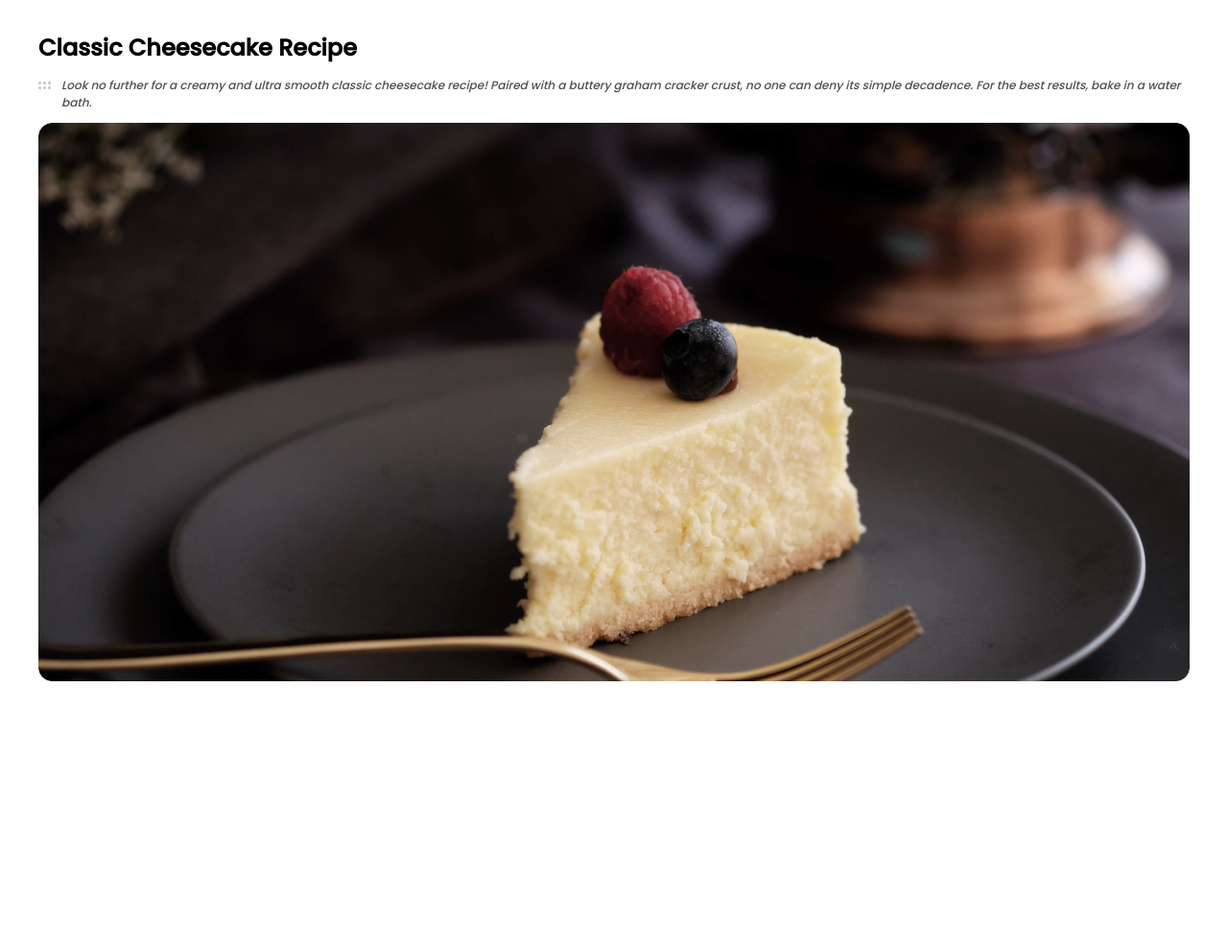
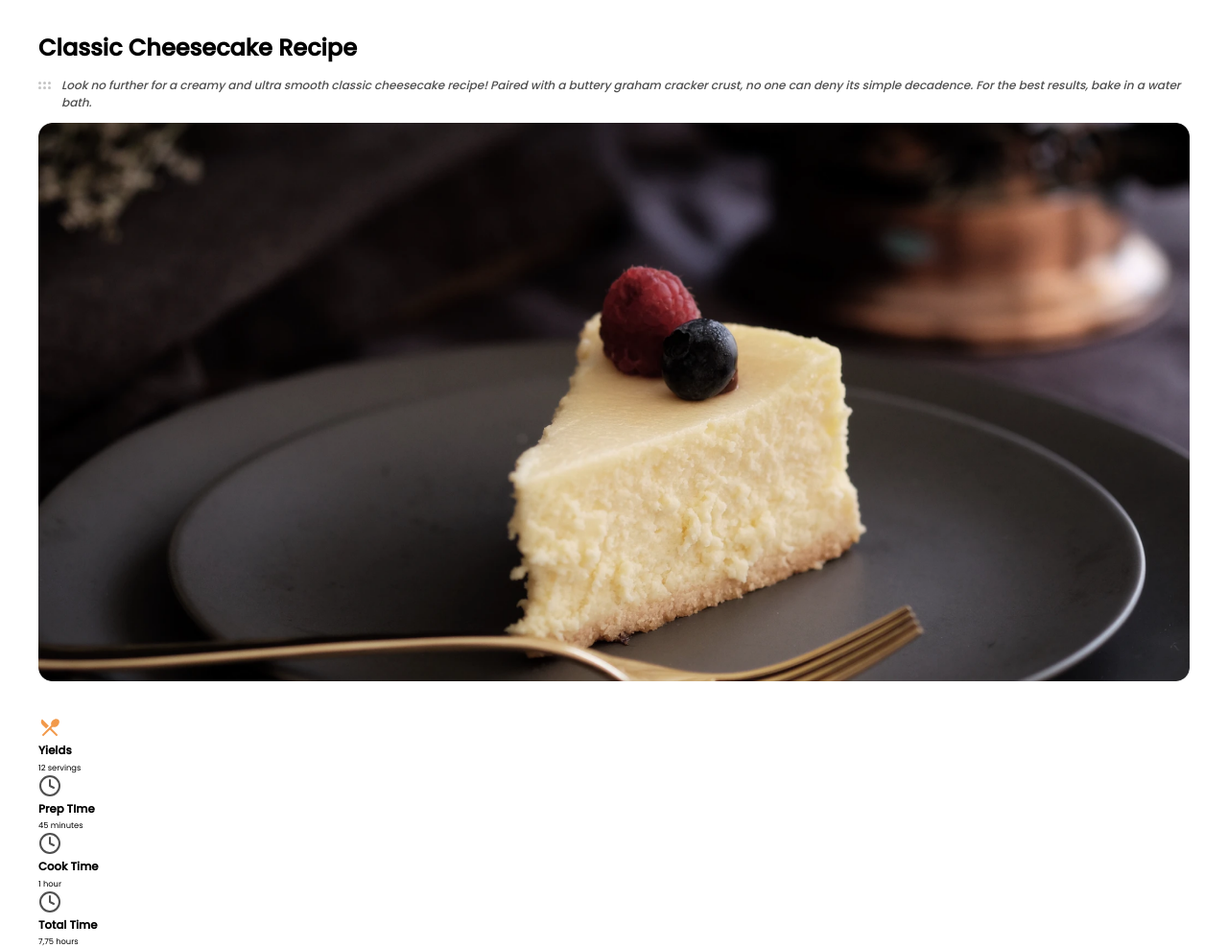
Before and after one commit to dcuevasdev/recipe-page, a plain HTML site: page index.html in a window 1280 px wide. Shown: the whole page at 96% size. Before the commit the page ends 800 px from the top, so only its background shows below. Drawn offline with Linux system fonts and the light colour scheme.

Commit message:
Estructura HTML para la sección time

```diff
--- a/index.html
+++ b/index.html
@@ -30,6 +30,120 @@
         </div>
         <img src="./assets/photo1.png" alt="pudin de vainilla sobre un plato" />
       </section>
+      <section class="time">
+        <div class="time__servings">
+          <div class="time__servings-logo">
+            <svg
+              width="24"
+              height="24"
+              viewBox="0 0 24 24"
+              fill="none"
+              xmlns="http://www.w3.org/2000/svg"
+            >
+              <path
+                d="M8.1 13.34L3.91 9.16C3.16085 8.40869 2.74016 7.39099 2.74016 6.33C2.74016 5.26901 3.16085 4.25131 3.91 3.5L10.93 10.5L8.1 13.34ZM14.88 11.53L13.41 13L20.29 19.88L18.88 21.29L12 14.41L5.12 21.29L3.71 19.88L13.47 10.12C12.76 8.59 13.26 6.44 14.85 4.85C16.76 2.93 19.5 2.57 20.96 4.03C22.43 5.5 22.07 8.24 20.15 10.15C18.56 11.74 16.41 12.24 14.88 11.53V11.53Z"
+                fill="#F2994A"
+              />
+            </svg>
+          </div>
+          <div class="time__servings-item">
+            <h3>Yields</h3>
+            <small>12 servings</small>
+          </div>
+        </div>
+        <div class="time__cook">
+          <div class="time__item">
+            <div class="time__item-logo">
+              <svg
+                width="24"
+                height="24"
+                viewBox="0 0 24 24"
+                fill="none"
+                xmlns="http://www.w3.org/2000/svg"
+              >
+                <path
+                  d="M12 22C17.5228 22 22 17.5228 22 12C22 6.47715 17.5228 2 12 2C6.47715 2 2 6.47715 2 12C2 17.5228 6.47715 22 12 22Z"
+                  stroke="#4F4F4F"
+                  stroke-width="2"
+                  stroke-linecap="round"
+                  stroke-linejoin="round"
+                />
+                <path
+                  d="M12 6V12L16 14"
+                  stroke="#4F4F4F"
+                  stroke-width="2"
+                  stroke-linecap="round"
+                  stroke-linejoin="round"
+                />
+              </svg>
+            </div>
+            <div class="time__item-item">
+              <h3>Prep TIme</h3>
+              <small>45 minutes</small>
+            </div>
+          </div>
+          <div class="time__item">
+            <div class="time__item-logo">
+              <svg
+                width="24"
+                height="24"
+                viewBox="0 0 24 24"
+                fill="none"
+                xmlns="http://www.w3.org/2000/svg"
+              >
+                <path
+                  d="M12 22C17.5228 22 22 17.5228 22 12C22 6.47715 17.5228 2 12 2C6.47715 2 2 6.47715 2 12C2 17.5228 6.47715 22 12 22Z"
+                  stroke="#4F4F4F"
+                  stroke-width="2"
+                  stroke-linecap="round"
+                  stroke-linejoin="round"
+                />
+                <path
+                  d="M12 6V12L16 14"
+                  stroke="#4F4F4F"
+                  stroke-width="2"
+                  stroke-linecap="round"
+                  stroke-linejoin="round"
+                />
+              </svg>
+            </div>
+            <div class="time__item-item">
+              <h3>Cook Time</h3>
+              <small>1 hour</small>
+            </div>
+          </div>
+          <div class="time__item">
+            <div class="time__item-logo">
+              <svg
+                width="24"
+                height="24"
+                viewBox="0 0 24 24"
+                fill="none"
+                xmlns="http://www.w3.org/2000/svg"
+              >
+                <path
+                  d="M12 22C17.5228 22 22 17.5228 22 12C22 6.47715 17.5228 2 12 2C6.47715 2 2 6.47715 2 12C2 17.5228 6.47715 22 12 22Z"
+                  stroke="#4F4F4F"
+                  stroke-width="2"
+                  stroke-linecap="round"
+                  stroke-linejoin="round"
+                />
+                <path
+                  d="M12 6V12L16 14"
+                  stroke="#4F4F4F"
+                  stroke-width="2"
+                  stroke-linecap="round"
+                  stroke-linejoin="round"
+                />
+              </svg>
+            </div>
+            <div class="time__item-item">
+              <h3>Total Time</h3>
+              <small>7,75 hours</small>
+            </div>
+          </div>
+        </div>
+      </section>
     </main>
   </body>
 </html>
```
